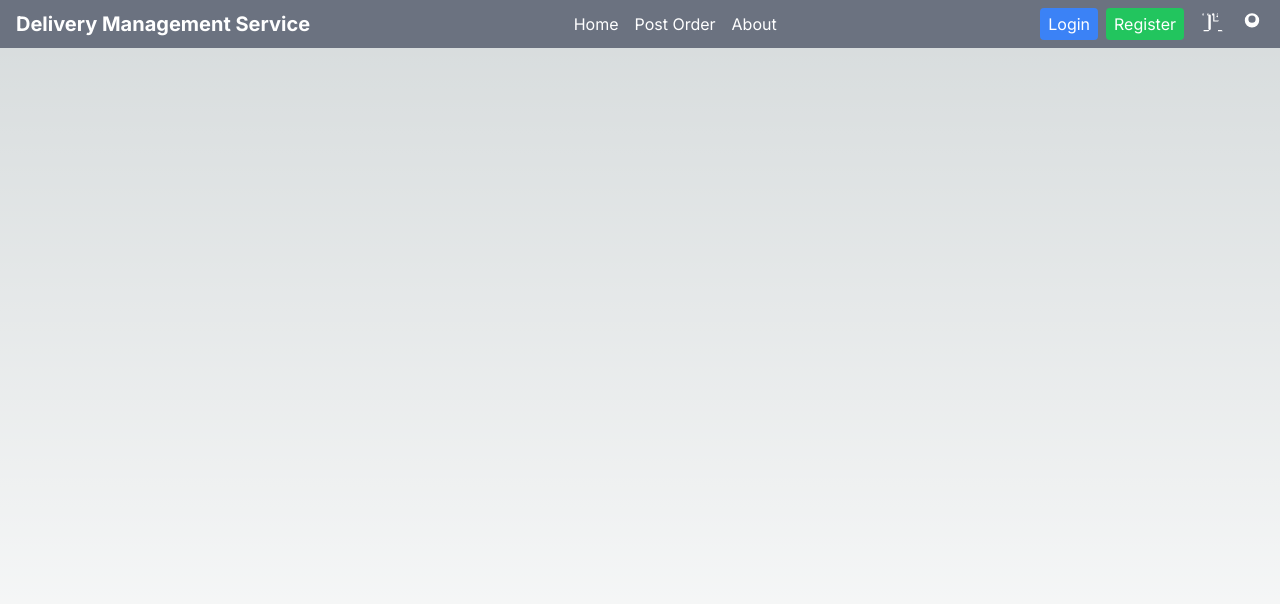
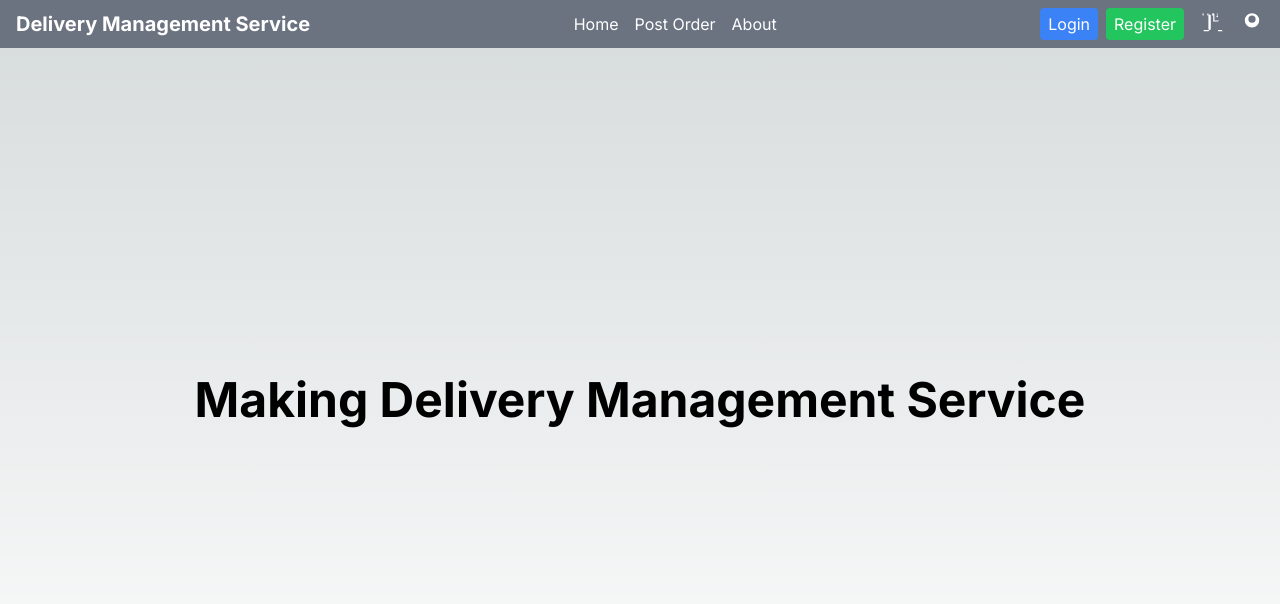
Before and after one commit to shreyash9999/Deliver_Management_Webapp, a Next.js app in the folder delevery_management_service/: page / in a window 1280 px wide. Shown: the top 604 px of the page. Built offline with nearby package versions, Linux system fonts and the light colour scheme.

Commit message:
4 inital just mid title

```diff
--- a/delevery_management_service/app/page.js
+++ b/delevery_management_service/app/page.js
@@ -1,4 +1,5 @@
 "use client"
+import Head from 'next/head';
 import Navbar from '../components/NavigationBar/navigation';
 import LoginPage from '@/components/Login/Register/login';
 import RegisterPage from '@/components/Login/Register/register';
@@ -7,7 +8,16 @@ function MyApp() {
   return (
     <div className="min-h-screen">
       <Navbar />
-
+      <main>
+      <div className="min-h-screen flex items-center justify-center">
+      <Head>
+        <title>Making Delivery Management Service</title>
+      </Head>
+      <div className="text-5xl font-bold text-center">
+        Making Delivery Management Service
+      </div>
+    </div>
+      </main>
     </div>
   );
 }
```
